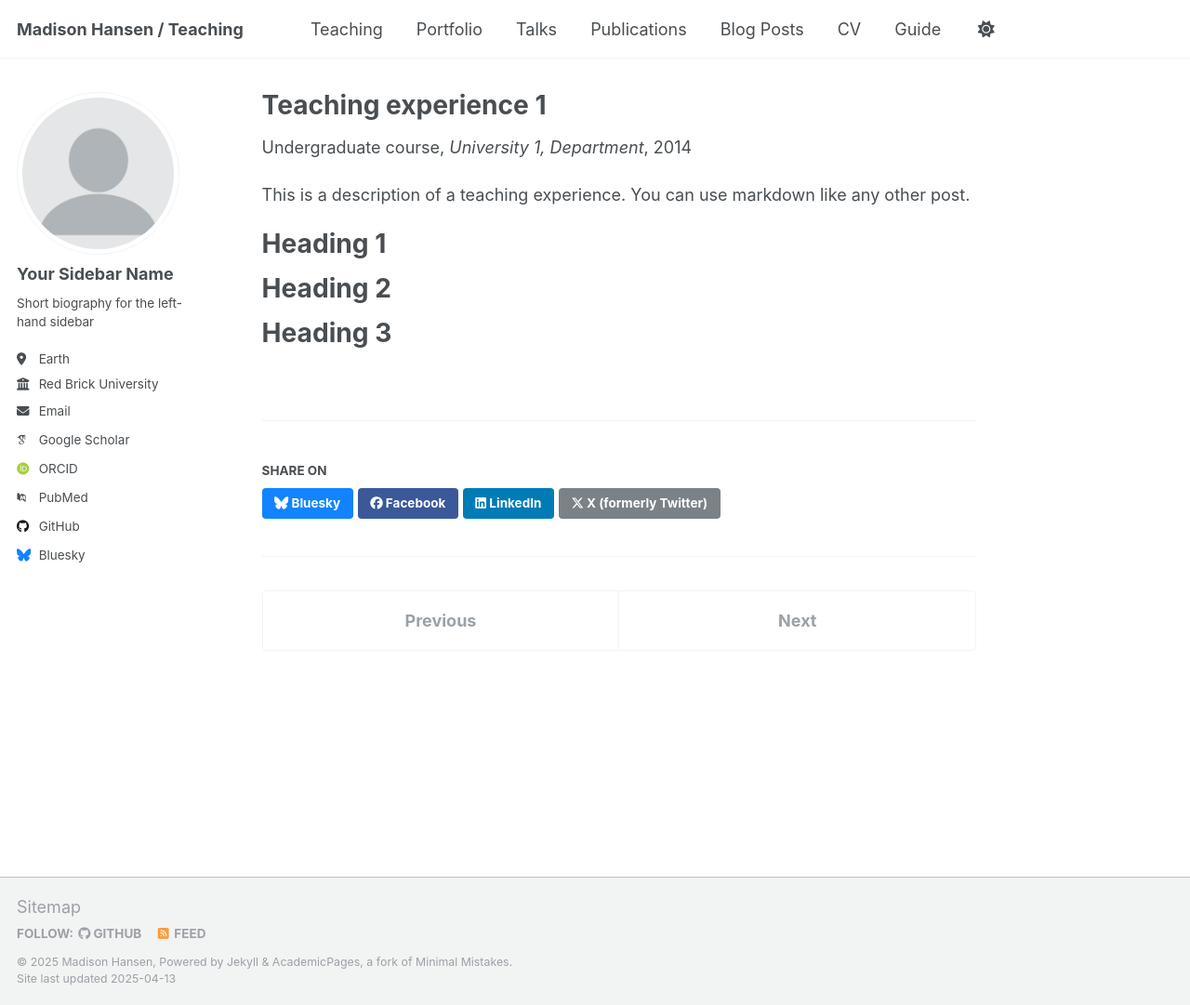
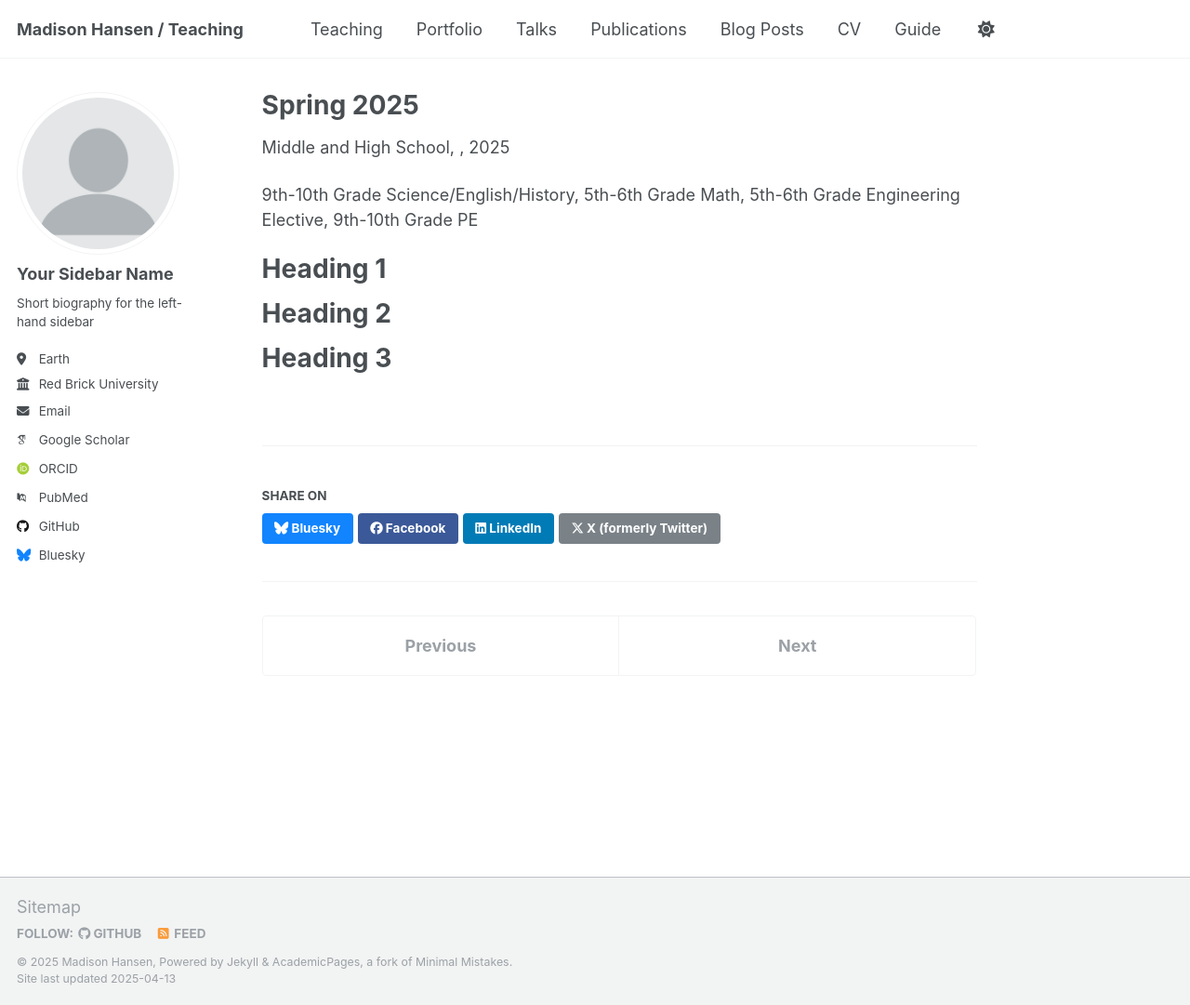
Before and after one commit to hansen-teaching/hansen-teaching.github.io, a Jekyll site: the page built from _teaching/2014-spring-teaching-1.md, in a window 1280 px wide and 1081 px high. Shown: the whole window at 93% size. Built offline with Jekyll 4.4.1, drawn with Linux system fonts in a browser that asks for light colours; some web fonts are replaced.

Commit message:
Update 2014-spring-teaching-1.md

```diff
--- a/_teaching/2014-spring-teaching-1.md
+++ b/_teaching/2014-spring-teaching-1.md
@@ -1,14 +1,14 @@
 ---
-title: "Teaching experience 1"
+title: "Spring 2025"
 collection: teaching
-type: "Undergraduate course"
-permalink: /teaching/2014-spring-teaching-1
-venue: "University 1, Department"
-date: 2014-01-01
-location: "City, Country"
+type: "Middle and High School"
+permalink: /teaching/2025-01-spring
+venue: ""
+date: 2025-01-01
+location: ""
 ---
 
-This is a description of a teaching experience. You can use markdown like any other post.
+9th-10th Grade Science/English/History, 5th-6th Grade Math, 5th-6th Grade Engineering Elective, 9th-10th Grade PE
 
 Heading 1
 ======
```
